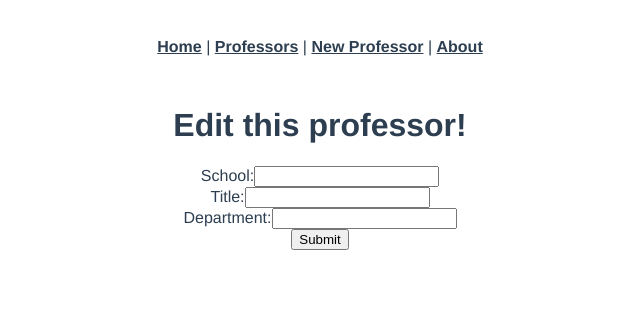
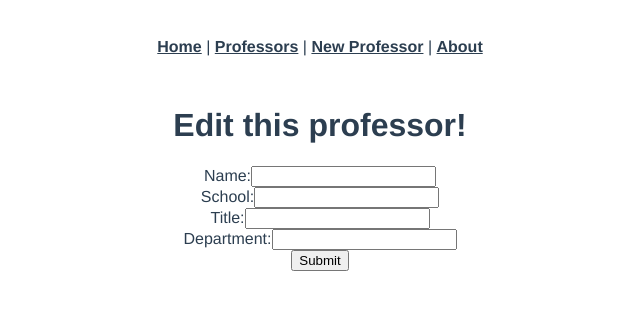
Before and after one commit to Kristofer-Henriquez/rate-app-frontend, a Vue app: page /professors/1/edit in a window 1280 px wide. Shown: the top 310 px of the page, without its empty margins (320-960 px from the left). Built offline with nearby package versions, Linux system fonts and the light colour scheme.

Commit message:
Edit action for professors now functional with name attribute

```diff
--- a/src/router/index.js
+++ b/src/router/index.js
@@ -26,7 +26,7 @@ const routes = [
   },
   {
     path: '/professors/:id/edit',
-    name: 'ProfessorEdit',
+    name: 'Professor-edit',
     component: ProfessorEdit
   },
   {
--- a/src/views/ProfessorEdit.vue
+++ b/src/views/ProfessorEdit.vue
@@ -2,9 +2,14 @@
   <div class="professor-edit">
     <form v-on:submit.prevent="submit()">
       <h1>Edit this professor!</h1>
+
       <ul>
         <li class="text-danger" v-for="error in errors">{{ error }}</li>
       </ul>
+      <div class="form-group">
+        <label>Name:</label>
+        <input type="text" class="form-control" v-model="professor.name">
+      </div>
       <div class="form-group">
         <label>School:</label>
         <input type="text" class="form-control" v-model="professor.school">
@@ -29,12 +34,22 @@ export default {
   data: function() {
     return {
       errors: [],
-      professor: []
+      professor: {}
     };
   },
+  Created: function() {
+    this.showProfessor();
+  },
   methods: {
+    showProfessor: function() {
+      axios.get("/professors/" + this.$route.params.id).then(response => {
+        console.log(response.data);
+        this.professor = response.data;
+      });
+    },
     submit: function() {
       var params = {
+        name: this.professor.name,
         school: this.professor.school,
         title: this.professor.title,
         department: this.professor.department
@@ -48,17 +63,6 @@ export default {
           this.errors = error.response.data.errors;
         });
     },
-    showProfessor: function() {
-      console.log("individual professor");
-
-      axios.get("/professors/" + this.$route.params.id).then(response => {
-        console.log(response.data);
-        this.professor = response.data;
-      });
-    }
   },
-  Created: function() {
-    this.showProfessor();
-  }
 };
 </script>
```
